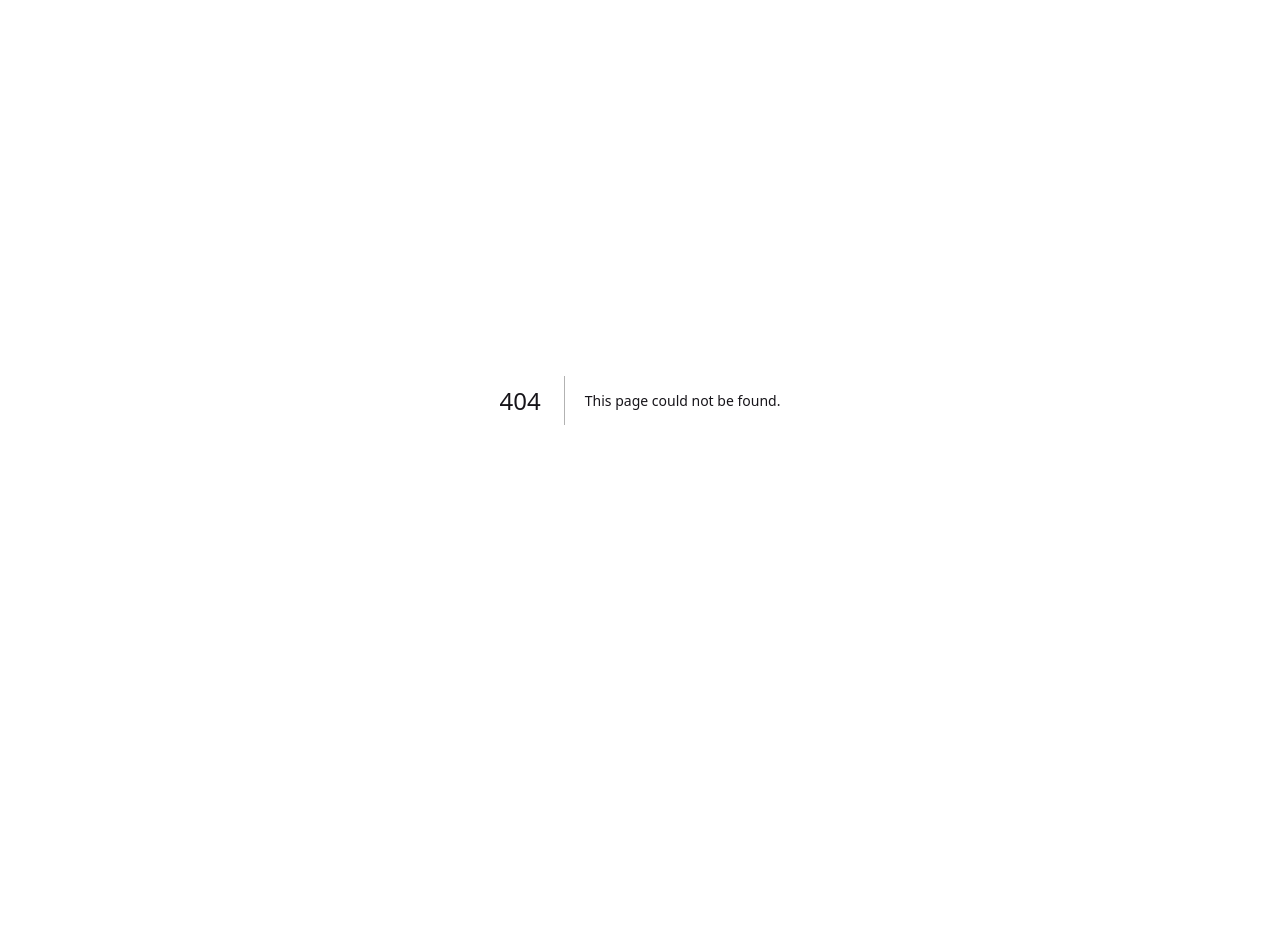
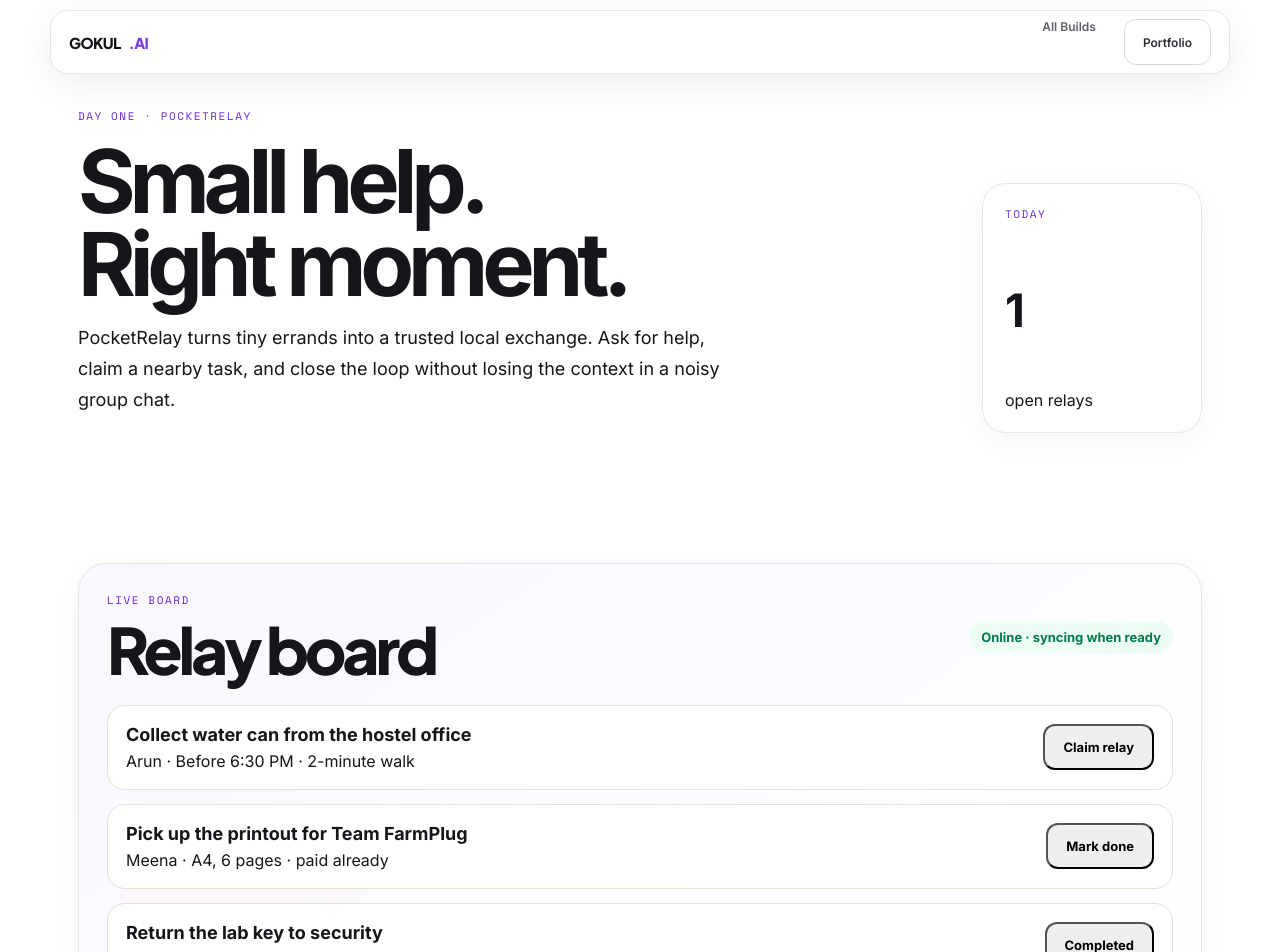
Before and after one commit to gokulmaniraj2008-collab/Gokul-aibot, a Next.js app: page /days/day-01 in a window 1280 px wide. Before the commit this address had no page. Shown: the top 952 px of the page. Before the commit the page ends 800 px from the top, so only its background shows below. Built offline with nearby package versions, Linux system fonts and the light colour scheme.

Commit message:
feat(day-01): launch PocketRelay shared errands startup MVP

```diff
--- /dev/null
+++ b/app/days/day-01/page.tsx
@@ -0,0 +1,95 @@
+"use client";
+
+import { useEffect, useMemo, useState } from "react";
+
+type Relay = { id: number; title: string; owner: string; status: "open" | "claimed" | "done"; note: string };
+
+const seed: Relay[] = [
+  { id: 1, title: "Collect water can from the hostel office", owner: "Arun", status: "open", note: "Before 6:30 PM · 2-minute walk" },
+  { id: 2, title: "Pick up the printout for Team FarmPlug", owner: "Meena", status: "claimed", note: "A4, 6 pages · paid already" },
+  { id: 3, title: "Return the lab key to security", owner: "Gokul", status: "done", note: "Completed today" },
+];
+
+export default function DayOnePage() {
+  const [relays, setRelays] = useState<Relay[]>(seed);
+  const [title, setTitle] = useState("");
+  const [note, setNote] = useState("");
+  const [offline, setOffline] = useState(false);
+
+  useEffect(() => {
+    const saved = window.localStorage.getItem("pocketrelay-relays");
+    if (saved) setRelays(JSON.parse(saved));
+    const sync = () => setOffline(!navigator.onLine);
+    sync();
+    window.addEventListener("online", sync);
+    window.addEventListener("offline", sync);
+    return () => { window.removeEventListener("online", sync); window.removeEventListener("offline", sync); };
+  }, []);
+
+  useEffect(() => window.localStorage.setItem("pocketrelay-relays", JSON.stringify(relays)), [relays]);
+
+  const openCount = useMemo(() => relays.filter((relay) => relay.status === "open").length, [relays]);
+
+  function addRelay() {
+    if (!title.trim()) return;
+    setRelays((current) => [{ id: Date.now(), title: title.trim(), owner: "You", status: "open", note: note.trim() || "No deadline added" }, ...current]);
+    setTitle("");
+    setNote("");
+  }
+
+  function advance(id: number) {
+    setRelays((current) => current.map((relay) => relay.id !== id ? relay : ({ ...relay, status: relay.status === "open" ? "claimed" : "done" })));
+  }
+
+  return (
+    <main className="page theme-light" style={{ minHeight: "100vh", background: "linear-gradient(180deg,#fffdf8 0%,#f7f5ee 100%)" }}>
+      <nav className="nav">
+        <a className="logo" href="/">GOKUL<span className="logo-dot">.AI</span></a>
+        <div className="navlinks"><a href="/days">All Builds</a><a className="button secondary" href="/">Portfolio</a></div>
+      </nav>
+
+      <section className="section" style={{ paddingTop: 34 }}>
+        <div style={{ display: "flex", justifyContent: "space-between", gap: 24, flexWrap: "wrap", alignItems: "end" }}>
+          <div style={{ maxWidth: 720 }}>
+            <div className="eyebrow">DAY ONE · POCKETRELAY</div>
+            <h1 style={{ fontSize: "clamp(46px,8vw,88px)", lineHeight: .94, letterSpacing: "-.07em", margin: "16px 0" }}>Small help.<br />Right moment.</h1>
+            <p className="days-muted" style={{ fontSize: 18, lineHeight: 1.7, maxWidth: 650 }}>PocketRelay turns tiny errands into a trusted local exchange. Ask for help, claim a nearby task, and close the loop without losing the context in a noisy group chat.</p>
+          </div>
+          <div className="feature" style={{ minWidth: 220, padding: 22, borderRadius: 24 }}><div className="eyebrow">TODAY</div><div style={{ fontSize: 46, fontWeight: 800, marginTop: 8 }}>{openCount}</div><div className="days-muted">open relays</div></div>
+        </div>
+      </section>
+
+      <section className="section" style={{ paddingTop: 10 }}>
+        <div className="feature large" style={{ padding: 28, borderRadius: 28 }}>
+          <div style={{ display: "flex", justifyContent: "space-between", gap: 16, flexWrap: "wrap", alignItems: "center" }}>
+            <div><div className="eyebrow">LIVE BOARD</div><h2 style={{ margin: "10px 0 0" }}>Relay board</h2></div>
+            <div style={{ fontSize: 13, fontWeight: 700, padding: "8px 12px", borderRadius: 999, background: offline ? "#fff0ed" : "#ecfdf3", color: offline ? "#b42318" : "#027a48" }}>{offline ? "Offline · saved on device" : "Online · syncing when ready"}</div>
+          </div>
+          <div style={{ display: "grid", gap: 14, marginTop: 24 }}>
+            {relays.map((relay) => (
+              <article key={relay.id} style={{ display: "flex", justifyContent: "space-between", gap: 18, flexWrap: "wrap", alignItems: "center", padding: 18, border: "1px solid #e7e1d2", borderRadius: 18, background: "#fff" }}>
+                <div><div style={{ fontWeight: 800, fontSize: 18 }}>{relay.title}</div><div className="days-muted" style={{ marginTop: 6 }}>{relay.owner} · {relay.note}</div></div>
+                <button className="button" onClick={() => advance(relay.id)}>{relay.status === "open" ? "Claim relay" : relay.status === "claimed" ? "Mark done" : "Completed"}</button>
+              </article>
+            ))}
+          </div>
+        </div>
+      </section>
+
+      <section className="section" style={{ paddingTop: 10, paddingBottom: 80 }}>
+        <div className="feature" style={{ padding: 28, borderRadius: 28 }}>
+          <div className="eyebrow">CREATE A RELAY</div>
+          <h2 style={{ margin: "10px 0 6px" }}>Make one small ask</h2>
+          <p className="days-muted">The MVP intentionally keeps the action simple: one request, one owner, one clear finish.</p>
+          <div style={{ display: "grid", gap: 12, marginTop: 18 }}>
+            <input value={title} onChange={(event) => setTitle(event.target.value)} placeholder="What do you need help with?" style={{ padding: 14, borderRadius: 14, border: "1px solid #d9d1c1", fontSize: 16 }} />
+            <input value={note} onChange={(event) => setNote(event.target.value)} placeholder="Deadline, place, or extra context" style={{ padding: 14, borderRadius: 14, border: "1px solid #d9d1c1", fontSize: 16 }} />
+            <button className="button" onClick={addRelay}>Publish relay</button>
+          </div>
+        </div>
+      </section>
+
+      <footer className="footer"><span>© 2026 POCKETRELAY · DAY ONE</span><span>OFFLINE-FIRST MVP</span><a href="/days">ALL BUILDS ↑</a></footer>
+    </main>
+  );
+}
```
